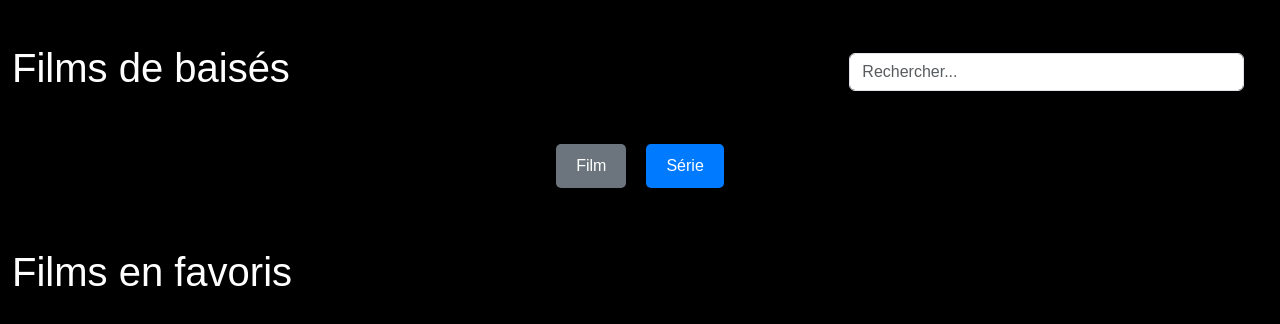
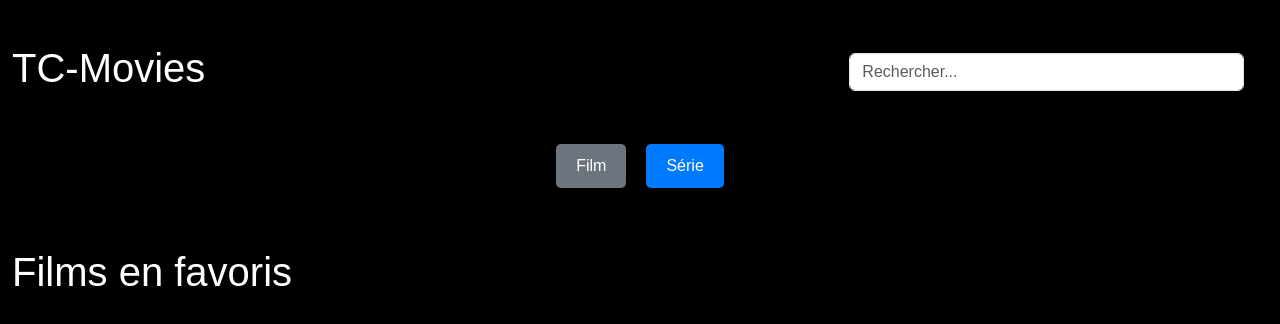
Before and after one commit to antoskuu/projetW, a React (Create React App) app in the folder react-film/: page / in a window 1280 px wide. Shown: the top 324 px of the page. Built offline with nearby package versions, Linux system fonts and the light colour scheme; no server answers.

Commit message:
TC Movies

```diff
--- a/react-film/src/App.js
+++ b/react-film/src/App.js
@@ -60,7 +60,7 @@ const App = () => {
   return (
     <div className='container-fluid movie-app'>
       <div className='row d-flex align-items-center mt-4 mb-4'>
-        <MovieListHeading heading='Films de baisés' />
+        <MovieListHeading heading='TC-Movies' />
         <SearchBox searchValue={searchValue} setSearchValue={setSearchValue} /> {/* Passer le placeholder à SearchBox */}
       </div>
       <div className='bouton-serie-film'>
```
